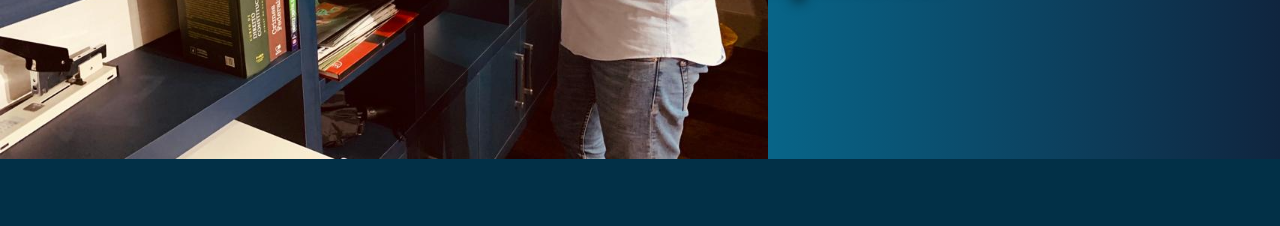
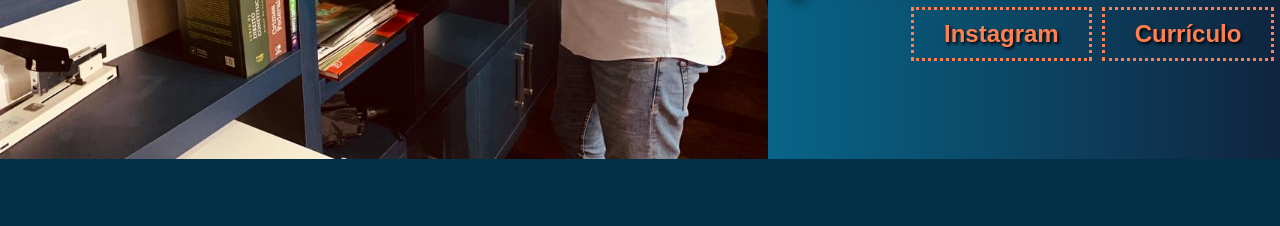
Before and after one commit to lcosta907/portfolioLucasCosta, a plain HTML site: page index.html in a window 1280 px wide. Shown: the part 519-745 px from the top of the page. Drawn offline with nearby package versions, Linux system fonts and the light colour scheme.

Commit message:
adicionando redes sociais

```diff
--- a/css/style.css
+++ b/css/style.css
@@ -103,6 +103,34 @@ span{
    justify-content: center;
    background: linear-gradient(90deg, #023d8ab9 10%,#0095c7bd 50%, #023d8a4f 100%);
  }
+
+.btnDireita {
+  width: 50%;
+  display: flex;
+  justify-content: space-around;
+  padding: 10px;
+  color: coral; text-shadow: black 0.1em 0.1em 0.2em;
+  cursor: pointer;
+
+}
+.btnDireita h2 {
+  border-style: dotted;
+  padding: 10px;
+  padding-left: 30px;
+  padding-right: 30px;
+}
+
+.btnDireita h2 a {
+  text-decoration: none;
+  color: coral
+}
+.btnDireita h2:hover{
+  color: white;
+}
+
+.btnDireita h2 a:hover{
+  color: white;
+}
 
 .contentQuemSou {
   width: 100%;
--- a/index.html
+++ b/index.html
@@ -35,7 +35,13 @@
               <div class="direita">
                 <h1>Eu sou, Lucas Costa.</h1>
                 <h1>Advogado em Formação...</h1>
-              </div>
+                <div style="width: 100%; display: flex; justify-content: center;">
+                  <div class="btnDireita">
+                    <h2 style="margin-right: 10px;"><a href="https://www.instagram.com/lucas_vcossta/">Instagram</a></h2>
+                    <h2><a href="./assets/curriculoLucasCosta.pdf">Currículo</a></h2>
+                  </div>
+                </div>
+                </div>
             </div>
         </div>
         <div class="quemSou-bottom" id="quemSou">
```
Also changed, not shown: 1 other file.
